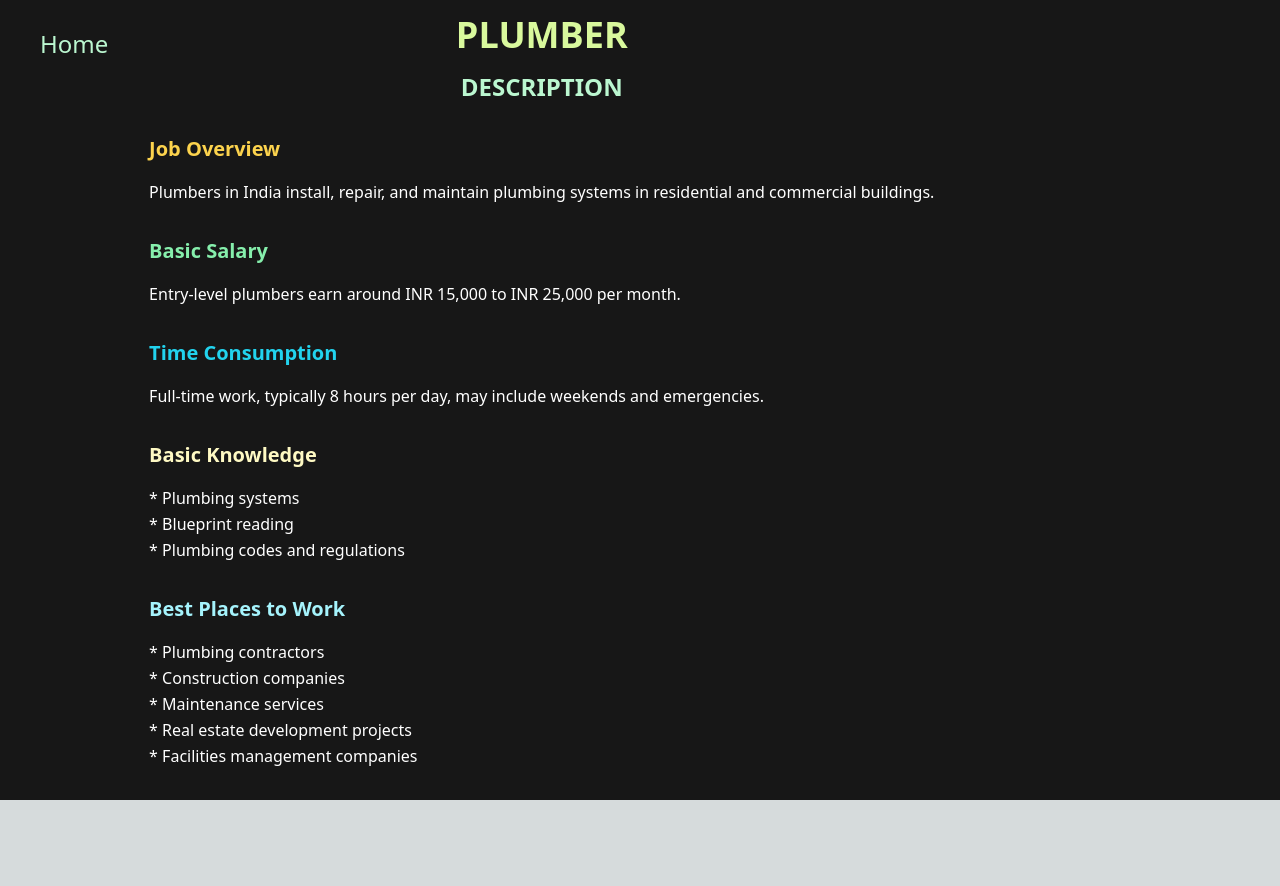
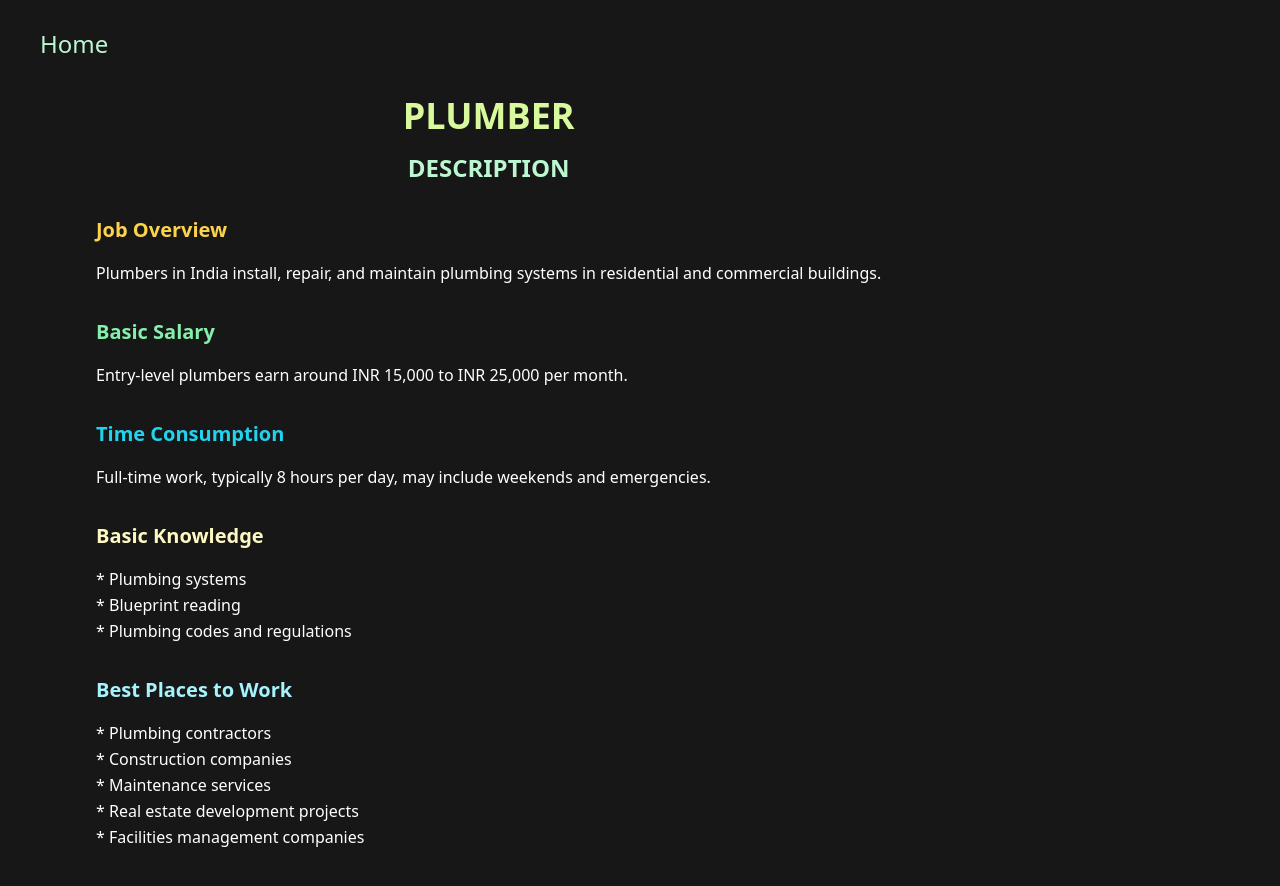
Before and after one commit to harshitajain06/unbound-app, a Next.js app: page /Plumber in a window 1280 px wide. Shown: the top 886 px of the page. Before the commit the page ends 800 px from the top, so only its background shows below. Built offline with nearby package versions, Linux system fonts and the light colour scheme.

Commit message:
added dropdown and fixed quistionnaire

```diff
--- a/components/LanguageSwitcher.jsx
+++ b/components/LanguageSwitcher.jsx
@@ -1,3 +1,70 @@
+// import { useEffect, useState } from "react";
+// import { parseCookies, setCookie } from "nookies";
+
+// const COOKIE_NAME = "googtrans";
+
+// const LanguageSwitcher = () => {
+//   const [currentLanguage, setCurrentLanguage] = useState();
+//   const [languageConfig, setLanguageConfig] = useState();
+
+//   useEffect(() => {
+//     const cookies = parseCookies();
+//     const existingLanguageCookieValue = cookies[COOKIE_NAME];
+
+//     let languageValue;
+//     if (existingLanguageCookieValue) {
+//       const sp = existingLanguageCookieValue.split("/");
+//       if (sp.length > 2) {
+//         languageValue = sp[2];
+//       }
+//     }
+//     if (global.__GOOGLE_TRANSLATION_CONFIG__ && !languageValue) {
+//       languageValue = global.__GOOGLE_TRANSLATION_CONFIG__.defaultLanguage;
+//     }
+//     if (languageValue) {
+//       setCurrentLanguage(languageValue);
+//     }
+//     if (global.__GOOGLE_TRANSLATION_CONFIG__) {
+//       setLanguageConfig(global.__GOOGLE_TRANSLATION_CONFIG__);
+//     }
+//   }, []);
+
+//   if (!currentLanguage || !languageConfig) {
+//     return null;
+//   }
+
+//   const switchLanguage = (lang) => () => {
+//     setCookie(null, COOKIE_NAME, "/auto/" + lang);
+//     window.location.reload();
+//   };
+
+//   return (
+//     <div className="text-center notranslate">
+//       {languageConfig.languages.map((ld, i) => (
+//         <>
+//           {currentLanguage === ld.name ||
+//           (currentLanguage === "auto" &&
+//             languageConfig.defaultLanguage === ld) ? (
+//             <span key={`l_s_${ld}`} className="mx-3 text-orange-300">
+//               {ld.title}
+//             </span>
+//           ) : (
+//             <a
+//               key={`l_s_${ld}`}
+//               onClick={switchLanguage(ld.name)}
+//               className="mx-3 text-blue-300 cursor-pointer hover:underline"
+//             >
+//               {ld.title}
+//             </a>
+//           )}
+//         </>
+//       ))}
+//     </div>
+//   );
+// };
+
+// export { LanguageSwitcher, COOKIE_NAME };
+
 import { useEffect, useState } from "react";
 import { parseCookies, setCookie } from "nookies";
 
@@ -33,32 +100,24 @@ const LanguageSwitcher = () => {
     return null;
   }
 
-  const switchLanguage = (lang) => () => {
+  const switchLanguage = (lang) => {
     setCookie(null, COOKIE_NAME, "/auto/" + lang);
     window.location.reload();
   };
 
   return (
     <div className="text-center notranslate">
-      {languageConfig.languages.map((ld, i) => (
-        <>
-          {currentLanguage === ld.name ||
-          (currentLanguage === "auto" &&
-            languageConfig.defaultLanguage === ld) ? (
-            <span key={`l_s_${ld}`} className="mx-3 text-orange-300">
-              {ld.title}
-            </span>
-          ) : (
-            <a
-              key={`l_s_${ld}`}
-              onClick={switchLanguage(ld.name)}
-              className="mx-3 text-blue-300 cursor-pointer hover:underline"
-            >
-              {ld.title}
-            </a>
-          )}
-        </>
-      ))}
+      <select
+        value={currentLanguage}
+        onChange={(e) => switchLanguage(e.target.value)}
+        className="px-8 py-2 rounded-md bg-transparent text-white border-2 border-lime-200 focus:outline-none focus:ring-2 focus:ring-teal-400"
+      >
+        {languageConfig.languages.map((ld) => (
+          <option key={`lang_${ld.name}`} value={ld.name}>
+            {ld.title}
+          </option>
+        ))}
+      </select>
     </div>
   );
 };
--- a/components/TextBox.js
+++ b/components/TextBox.js
@@ -2,8 +2,7 @@
 // import React from "react";
 import React, { useState } from "react";
 
-
-const TextBox = ({type, value, onChange }) => {
+const TextBox = ({ type, value, onChange }) => {
   const [isHovered, setHovered] = useState(false);
   const [isFocused, setFocused] = useState(false);
 
@@ -32,9 +31,11 @@ const TextBox = ({type, value, onChange }) => {
     backgroundColor: '#1c1917', // Replace with your desired neutral 950 color
     outline: 'none',
     transition: 'border-color 0.3s ease', // Smooth transition for border color
-    width: '500px',
+    width: '100%', // Set width to 100% for mobile compatibility
+    maxWidth: '500px', // Limit maximum width for larger screens
+    boxSizing: 'border-box' // Ensure padding and border are included in width calculation
+  };
 
-  };
   return (
     <input
       type={type}
--- a/pages/Plumber.js
+++ b/pages/Plumber.js
@@ -14,14 +14,7 @@ export default function plumber() {
         <title>{siteTitle}</title>
         <script src="https://cdn.tailwindcss.com"></script>
       </Head>
-<section
-       style={{
-        position: "fixed",
-        bottom: "49%",
-        right: "27%", // Adjust this value to position the image horizontally
-        transform: "translateY(50%)",
-        transformOrigin: "center",
-         }}>
+      <section>
         <div className=" text-center ">
           <h1 className="text-4xl md:text-4xl font-bold mb-4 text-lime-200">
             PLUMBER{" "}
@@ -39,7 +32,6 @@ export default function plumber() {
               in residential and commercial buildings.
             </p>
 
-
             <h3 className="text-4xl md:text-xl font-bold mb-4 text-green-300 ">
               Basic Salary
             </h3>
@@ -49,7 +41,6 @@ export default function plumber() {
               month.
             </p>
 
-
             <h3 className="text-4xl md:text-xl font-bold mb-4 text-cyan-400 ">
               Time Consumption
             </h3>
@@ -58,7 +49,6 @@ export default function plumber() {
               Full-time work, typically 8 hours per day, may include weekends
               and emergencies.
             </p>
-
 
             <h3 className="text-4xl md:text-xl font-bold mb-4 text-yellow-100 ">
               Basic Knowledge
@@ -91,7 +81,6 @@ export default function plumber() {
               </a>{" "}
               <br />
             </p>
-
 
             <h3 className="text-4xl md:text-xl font-bold mb-4 text-cyan-200">
               Best Places to Work
@@ -140,7 +129,6 @@ export default function plumber() {
               </a>{" "}
               <br />
             </p>
-
           </div>
         </div>
       </section>
```
Also changed, not shown: pages/Packaging_A.js (+138 -0 lines), pages/Manufacturing_Operator.js (line endings or trailing spaces). Lines whose indentation alone changed are shown as unchanged.
